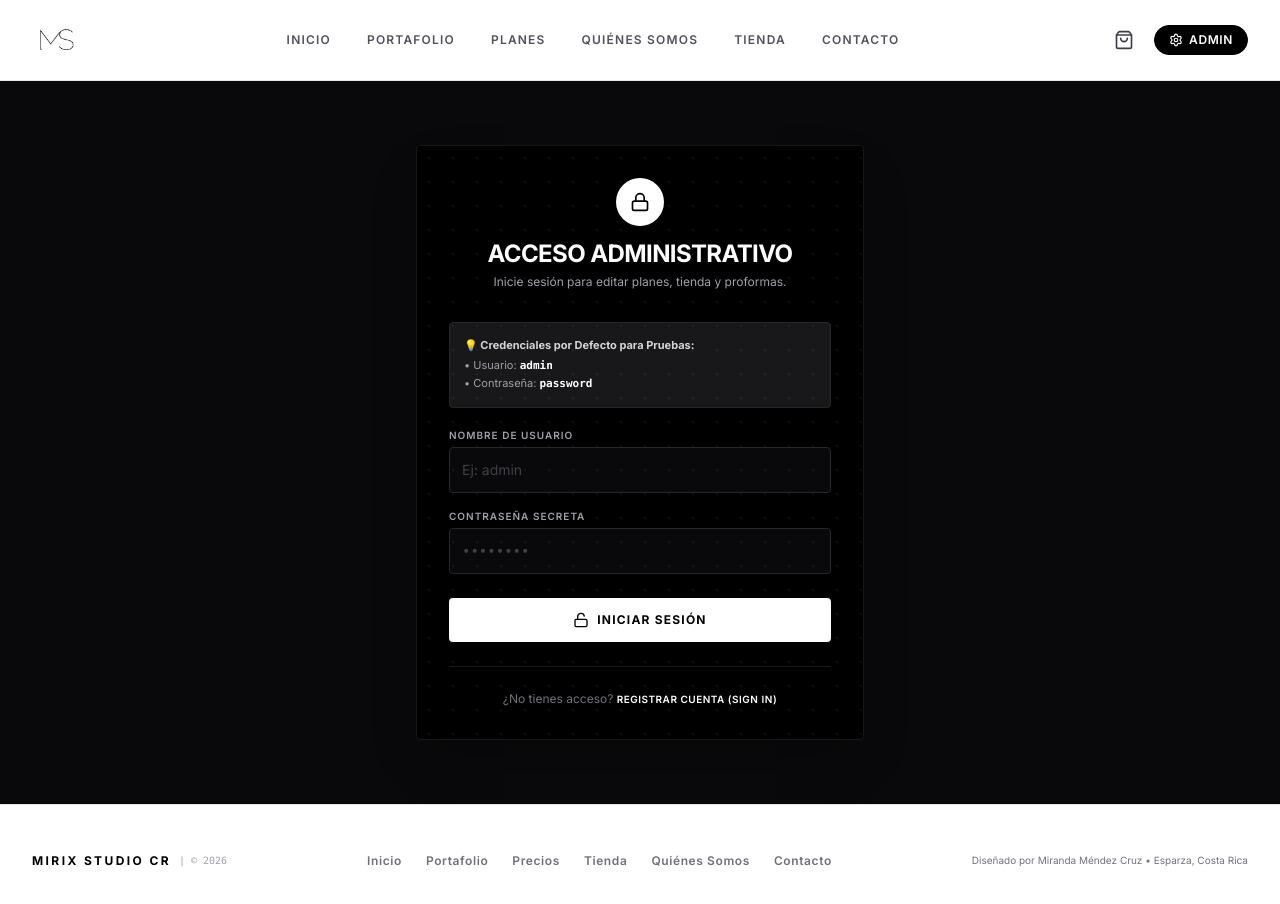
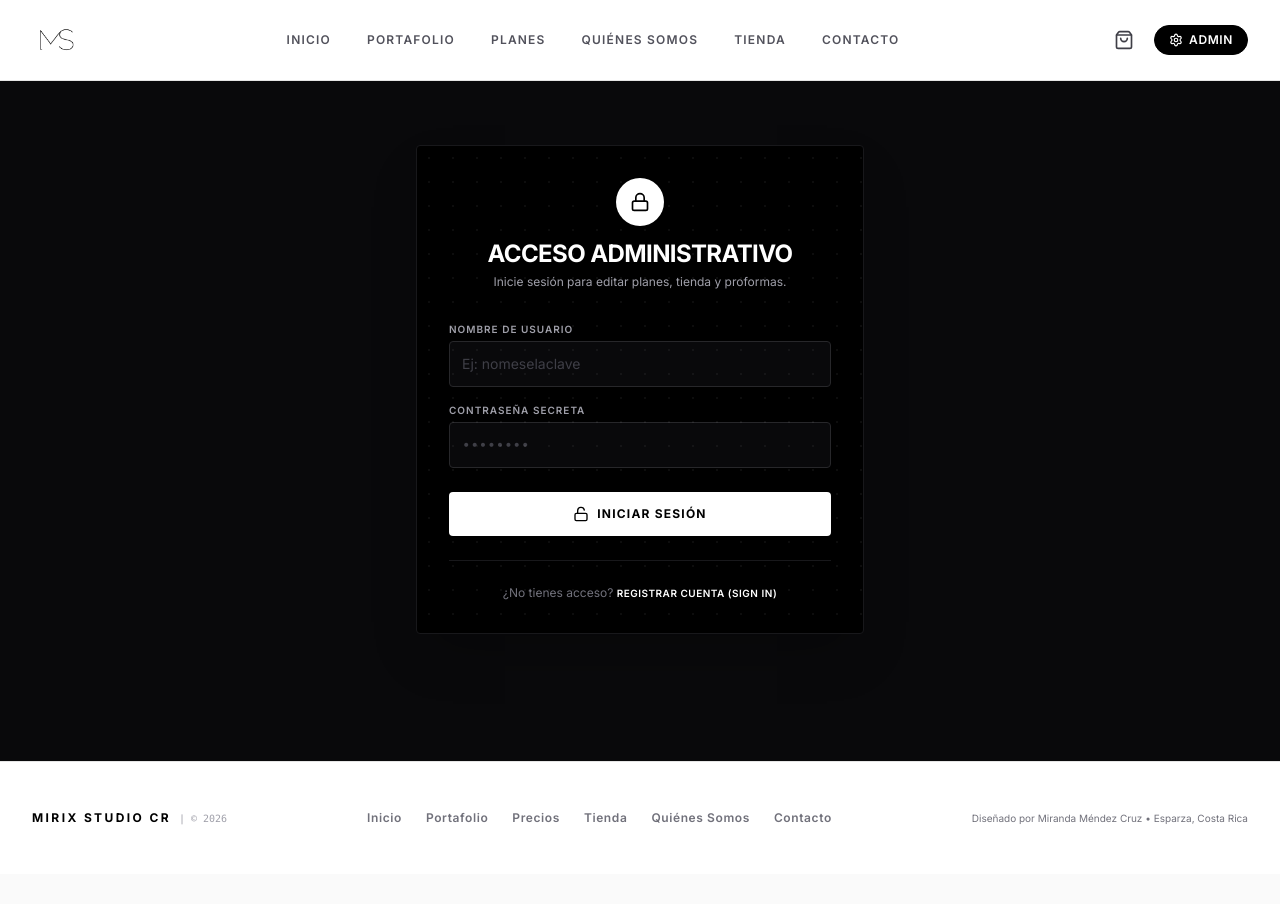
Before and after one commit to Mirix-1570/MIRIX-STUDIO-CR-website, a React (Vite) app: page / in a window 1280 px wide. Both pictures are taken after a click on the button "ADMIN". Shown: the top 904 px of the page. After the commit the page ends 874 px from the top, so only its background shows below. Built offline with nearby package versions, Linux system fonts and the light colour scheme; a web font is replaced by a local one.

Commit message:
Remove credenciales

```diff
--- a/src/components/AdminPanel.tsx
+++ b/src/components/AdminPanel.tsx
@@ -457,21 +457,12 @@ export default function AdminPanel({
               </div>
             )}
 
-            {/* Credential clues for tester */}
-            {authMode === 'login' && (
-              <div className="p-3.5 mb-5 bg-zinc-900 border border-zinc-800 rounded text-[11px] text-zinc-400 leading-relaxed font-sans">
-                <span className="block font-bold text-zinc-300">💡 Credenciales por Defecto para Pruebas:</span>
-                <span className="block mt-0.5">• Usuario: <strong className="text-white font-mono">admin</strong></span>
-                <span className="block">• Contraseña: <strong className="text-white font-mono">password</strong></span>
-              </div>
-            )}
-
             <form onSubmit={authMode === 'login' ? handleLoginSubmit : handleRegisterSubmit} className="space-y-4">
               <div>
                 <label className="text-[10px] font-semibold uppercase tracking-widest text-zinc-400 block mb-1">Nombre de Usuario</label>
                 <input
                   type="text"
-                  placeholder="Ej: admin"
+                  placeholder="Ej: nomeselaclave"
                   value={username}
                   onChange={(e) => setUsername(e.target.value)}
                   className="w-full bg-zinc-950 border border-zinc-800 focus:border-white focus:outline-none p-3 text-sm text-white rounded-sm placeholder-zinc-700 font-sans transition-colors"
```
